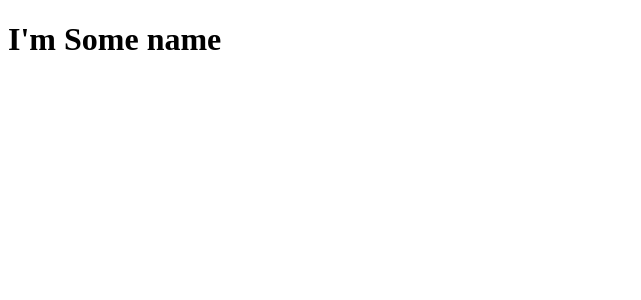
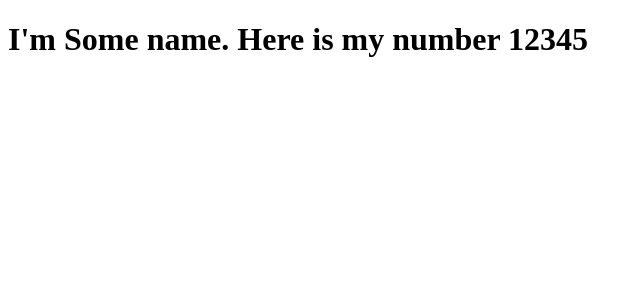
Before and after one commit to ccapuano-ssc/angular-training, an Angular app: page / in a window 1280 px wide. Shown: the top 300 px of the page, without its empty margins (0-641 px from the left). Built offline with nearby package versions, Linux system fonts and the light colour scheme.

Commit message:
Added a new property

```diff
--- a/src/app/app.component.html
+++ b/src/app/app.component.html
@@ -1 +1 @@
-<h1>I'm {{name}}</h1>
+<h1>I'm {{name}}. Here is my number {{this.myNumber}}</h1>
--- a/src/app/app.component.ts
+++ b/src/app/app.component.ts
@@ -7,4 +7,5 @@ import { Component } from '@angular/core';
 })
 export class AppComponent {
   name = 'Some name';
+  myNumber = 12345;
 }
```
